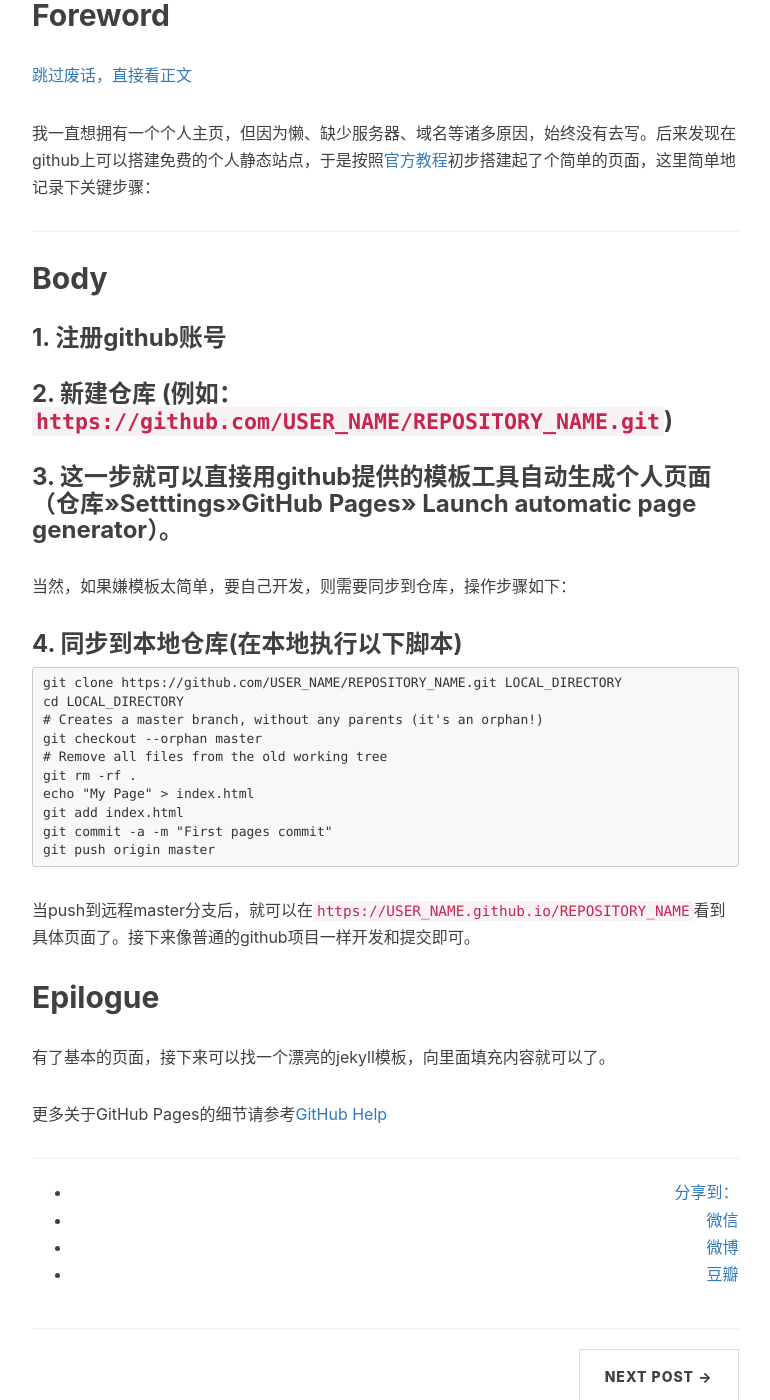
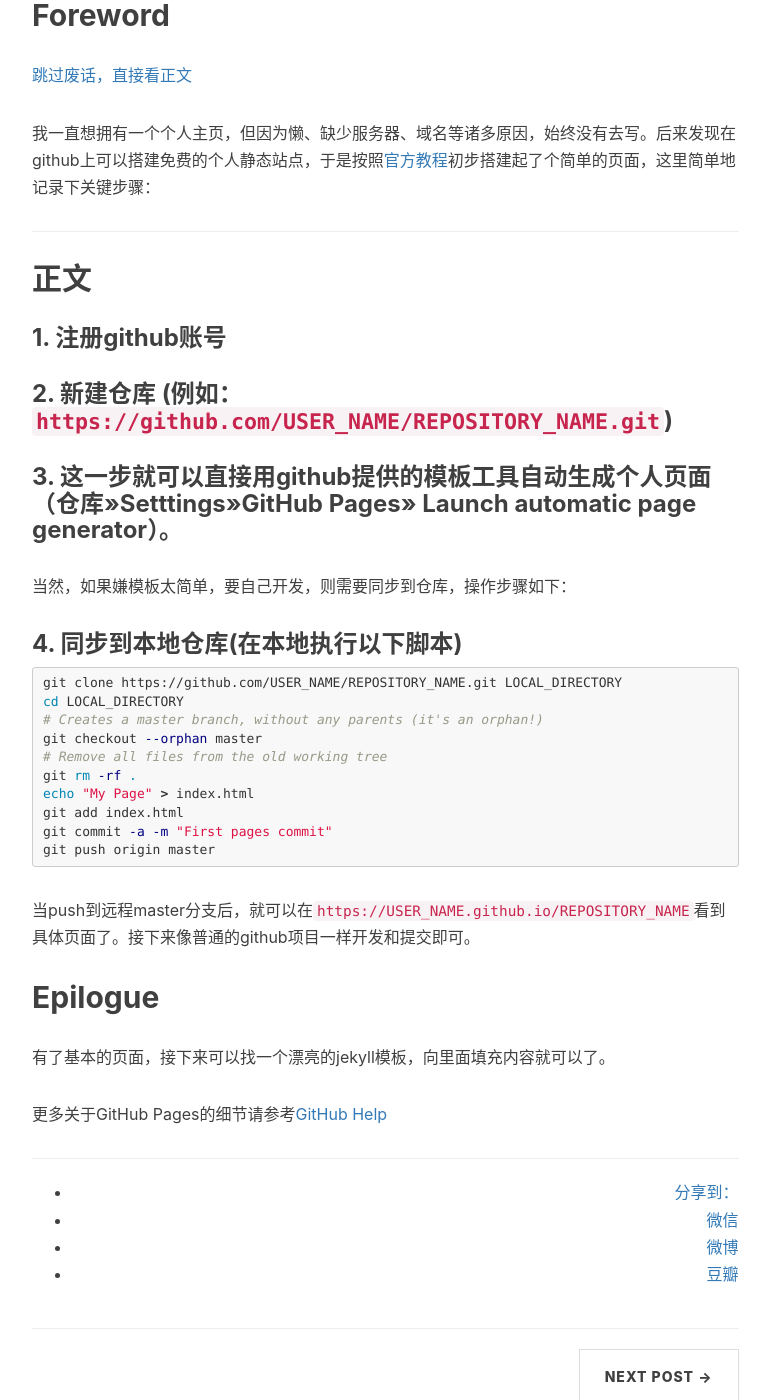
Before and after one commit to clayandgithub/clayandgithub, a Jekyll site: the page built from _posts/2010-01-01-template.markdown, in a window 1280 px wide and 1400 px high, scrolled down 639 px. Shown: the whole window, without its empty margins (233-1003 px from the left). Built offline with Jekyll 4.4.1, drawn with Linux system fonts in a browser that asks for light colours; nearby versions of some CDN libraries; comment, search, counter and statistics services are not loaded.

Commit message:
optimize layout

````diff
--- a/_posts/2010-01-01-template.markdown
+++ b/_posts/2010-01-01-template.markdown
@@ -11,16 +11,15 @@
 
 > “任何起点都可以创造辉煌！”
 
-<span id="前言"></span>
 ## Foreword
 
-[跳过废话，直接看正文](#Body)
+[跳过废话，直接看正文](#正文)
 
 我一直想拥有一个个人主页，但因为懒、缺少服务器、域名等诸多原因，始终没有去写。后来发现在github上可以搭建免费的个人静态站点，于是按照[官方教程](https://help.github.com/articles/creating-project-pages-from-the-command-line/)初步搭建起了个简单的页面，这里简单地记录下关键步骤：
 
 ---
-<span id="正文"></span>
-## Body
+
+## 正文
 
 ### 1. 注册github账号
 
@@ -32,7 +31,7 @@
 
 ### 4. 同步到本地仓库(在本地执行以下脚本)
 
-```
+```bash
 git clone https://github.com/USER_NAME/REPOSITORY_NAME.git LOCAL_DIRECTORY
 cd LOCAL_DIRECTORY
 # Creates a master branch, without any parents (it's an orphan!)
@@ -47,7 +46,6 @@
 
 当push到远程master分支后，就可以在`https://USER_NAME.github.io/REPOSITORY_NAME`看到具体页面了。接下来像普通的github项目一样开发和提交即可。
 
-<span id="后记"></span>
 ## Epilogue
 
 有了基本的页面，接下来可以找一个漂亮的jekyll模板，向里面填充内容就可以了。
````
